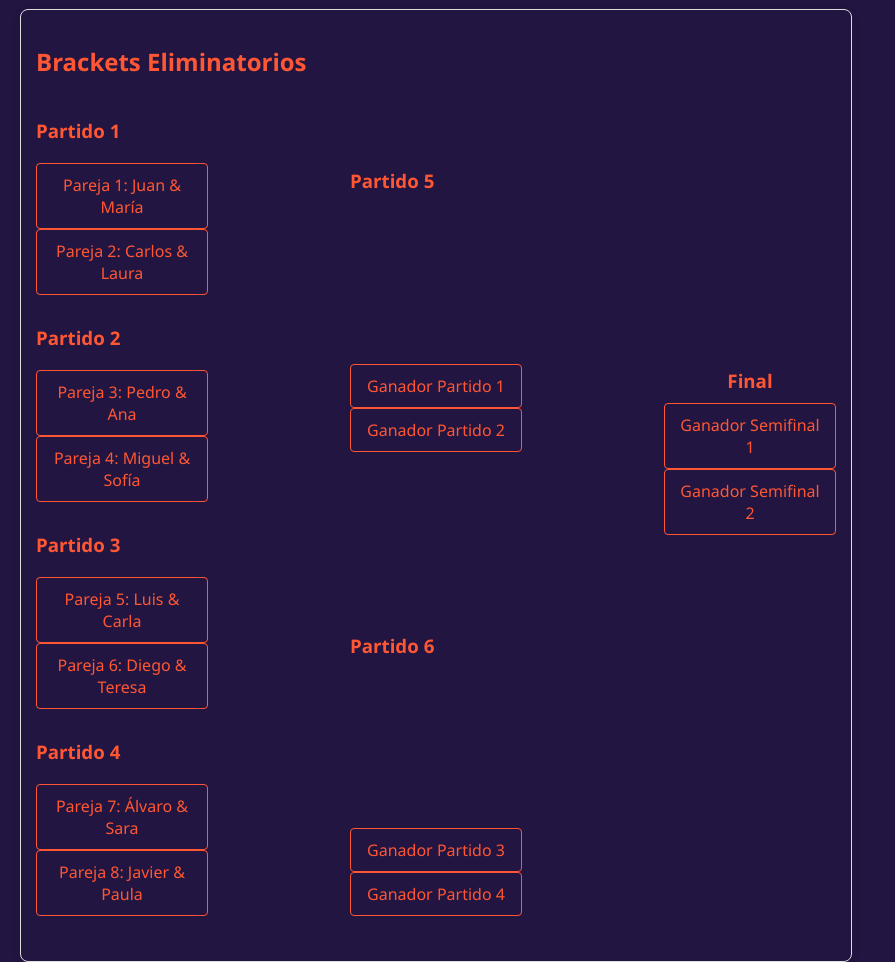
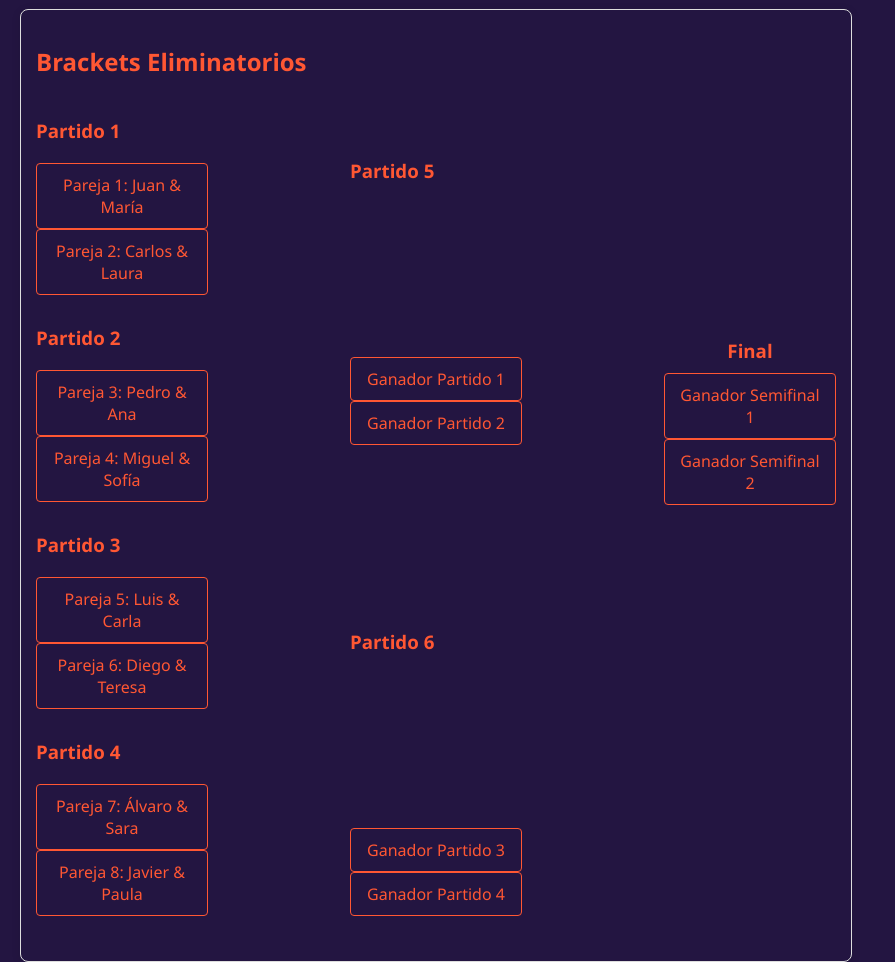
Before and after one commit to FernandoPertusa/TorneoClauV2, a plain HTML site: page index.html in a window 1280 px wide. Shown: the part 420-1382 px from the top of the page, without its empty margins (0-895 px from the left). Drawn offline with Linux system fonts and the light colour scheme.

Commit message:
cambio estructura bracket

```diff
--- a/styles.css
+++ b/styles.css
@@ -63,14 +63,14 @@ h3 {
 
 /* Ajustes para la columna central */
 .round:nth-child(2) {
-    margin-top: 30px; /* Reducido para juntar Partido 5 con Ganador Partido 1 y 2 */
+    margin-top: 20px; /* Reducido para juntar Partido 5 con Ganador Partido 1 y 2 */
 }
 .round:nth-child(3) {
-    margin-top: 50px; /* Reducido para juntar Partido 6 con Ganador Partido 3 y 4 */
+    margin-top: 40px; /* Reducido para juntar Partido 6 con Ganador Partido 3 y 4 */
 }
 
 /* Ajustes para la columna de la derecha */
 .final {
-    margin-top: 250px; /* Bajado más para alinear la final con los partidos */
+    margin-top: 220px; /* Bajado más para alinear la final con los partidos */
     text-align: center;
 }
```
